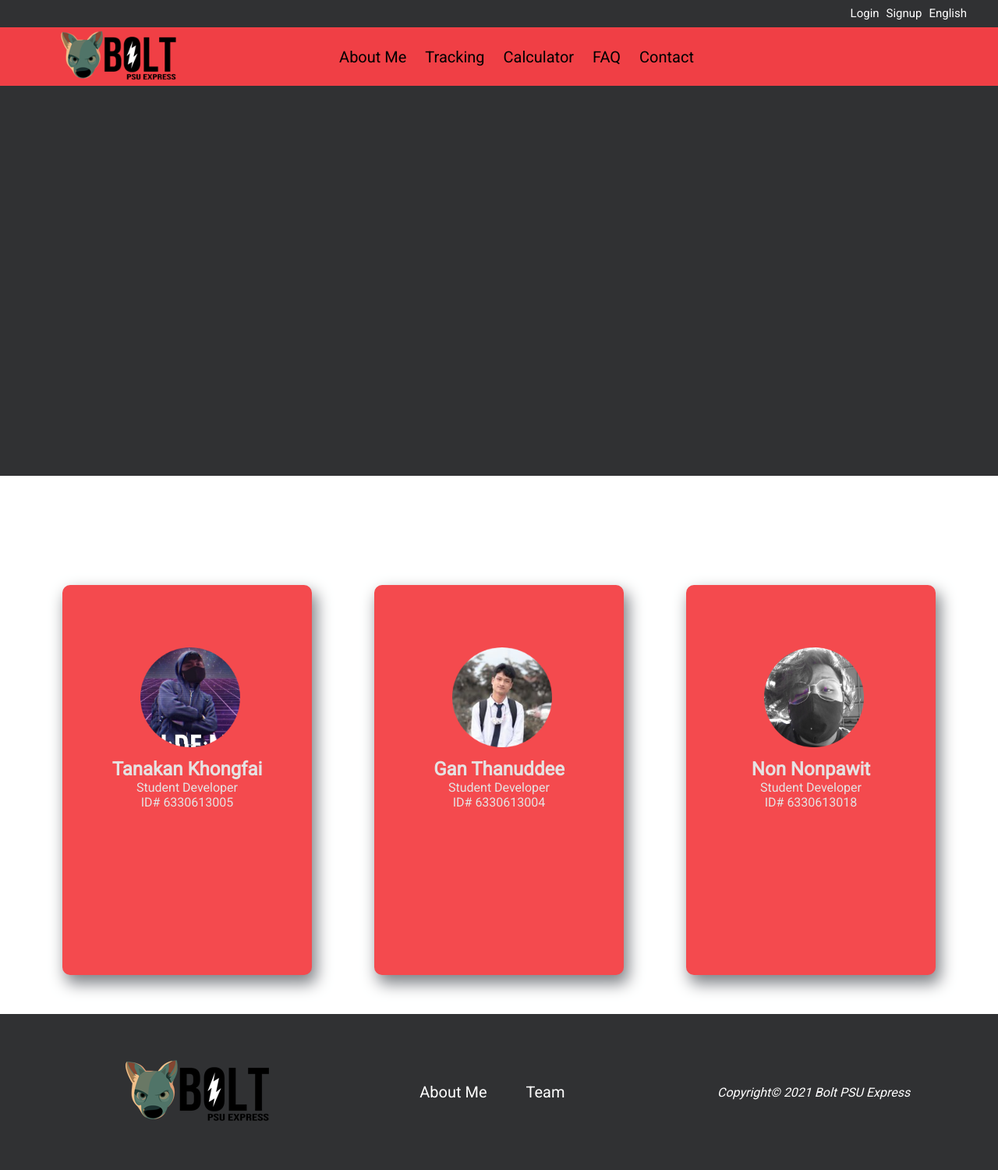
After one commit to BTanakan/newgit, a PHP site: page /aboutme.html in a window 1280 px wide. The commit adds this page. Shown: the whole page at 78% size. Run offline with PHP 8.4, Linux system fonts and the light colour scheme; some libraries are stand-ins or nearby versions.

Commit message:
Make Aboume and add animation

```diff
--- /dev/null
+++ b/aboutme.css
@@ -0,0 +1,222 @@
+*{
+    margin: 0 ;
+    padding: 0;
+    box-sizing: border-box;
+    font-family: 'Roboto', sans-serif;
+}
+
+.container-web{
+    max-width: 1200px;
+    margin: 0 auto;
+    /* background-color: brown; */
+    background-color: #FFFFFF;
+}
+
+nav{
+    background-color: #303133;
+}
+
+.nav-bar-top{
+    background-color: #303133;
+}
+
+.nav-bar-top h1{
+    color: white;
+}
+
+.nav-bar-top{
+    height: 35px;
+    display: flex;
+    justify-content: flex-end;
+}
+
+ul.menu-top{
+    margin-top: 7px;
+}
+
+ul.menu-top li{
+    list-style: none;
+}
+
+ul.menu-top li a{
+    color: white;
+    text-decoration: none;
+    font-size: 15px;
+    font-weight: 400;
+    margin-left: 5px;
+}
+
+/* End nav-top */
+
+.nav-down{
+    background-color: #F03F45;
+    height: 75px;
+    box-shadow: 0px 10px #e9d62e;
+}
+
+.nav-down-down{
+    display: flex;
+    justify-content: center;
+    justify-content: space-between;
+    background-color: #F03F45;
+    height: 75px;
+    align-items: center;
+}
+
+
+ul.logo li{
+    list-style: none;
+}
+
+ul.nav-down-menu{
+    margin-right: 50px;
+}
+
+
+ul.nav-down-menu li{
+    list-style: none;
+    margin-right: 300px;
+}
+
+ul.nav-down-menu li a{
+    color: black;
+    text-decoration: none;
+    font-size: 20px;
+    margin-left: 20px;
+}
+
+/* End nav down */
+
+.header{
+    width: 100%;
+    height: 500px;
+    background-color: #303133;
+}
+
+.aboutme-box{
+    height: 500px;
+}
+
+.aboutme{
+    margin-top: 140px;
+    height: 500px;
+    background-color: #FFFFFF;
+    display: grid;
+    grid-template-columns: 33.3333333333% 33.3333333333% 33.3333333333%;
+
+}
+
+.aboutme p{
+    text-align: center;
+    color: rgb(229, 226, 226);
+}
+
+.aboutme-item-1 i {
+    font-size: 50px;
+}
+
+.aboutme-item-1{
+    width: 80%;
+    height: 500px;
+    background-color: #F44A4E;
+    margin: 0 auto;
+    box-shadow: 5px 10px 20px 1px #7e8186;
+    border-radius: 10px;
+}
+
+.aboutme-item-1 h2{
+    margin-top: 10px;
+    text-align: center;
+    color: rgb(229, 226, 226);
+}
+
+.aboutme-item-1 img{
+    margin-top: 80px;
+    margin-left: 100px;
+}
+
+.aboutme-item-2{
+    width: 80%;
+    height: 500px;
+    background-color: #F44A4E;
+    margin: 0 auto;
+    box-shadow: 5px 10px 20px 1px #7e8186;
+    border-radius: 10px;
+}
+
+.aboutme-item-2 h2{
+    margin-top: 10px;
+    text-align: center;
+    color: rgb(229, 226, 226);
+}
+
+.aboutme-item-2 img{
+    margin-top: 80px;
+    margin-left: 100px;
+}
+
+.aboutme-item-3{
+    width: 80%;
+    height: 500px;
+    background-color: #F44A4E;
+    margin: 0 auto;
+    box-shadow: 5px 10px 20px 1px #7e8186;
+    border-radius: 10px;
+}
+
+.aboutme-item-3 h2{
+    margin-top: 10px;
+    text-align: center;
+    color: rgb(229, 226, 226);
+}
+
+.aboutme-item-3 img{
+    margin-top: 80px;
+    margin-left: 100px;
+}
+
+footer{
+    margin-top: 50px;
+    height: 200px;
+    background-color: #303133;
+}
+
+.footer-bar{
+    display: flex;
+    background-color: #303133;
+    align-items: center;
+    height: 200px;
+    justify-content: space-around;
+}
+
+.footer-bar li{
+    list-style: none;
+}
+
+ul.footer li{
+    list-style: none;
+    display: flex;
+}
+
+ul.footer li a {
+    color: white;
+    text-decoration: none;
+    margin-right: 50px;
+    font-size: 20px;
+}
+
+.footer-bar cite{
+    color: white;
+}
+
+.aboutme{
+    position: relative;
+  animation-name: aboutme;
+  animation-duration: 2s;
+  animation-fill-mode:forwards;
+}
+
+@keyframes aboutme {
+    from {right: 300px;}
+    to {right: 0px;}
+  }
--- /dev/null
+++ b/aboutme.html
@@ -0,0 +1,117 @@
+<!DOCTYPE html>
+<html lang="en">
+<head>
+    <meta charset="UTF-8">
+    <meta http-equiv="X-UA-Compatible" content="IE=edge">
+    <meta name="viewport" content="width=device-width, initial-scale=1.0">
+    <link rel="preconnect" href="https://fonts.gstatic.com">
+    <link rel="preconnect" href="https://fonts.gstatic.com">
+<link href="https://fonts.googleapis.com/css2?family=Roboto:wght@300;400&display=swap" rel="stylesheet">
+<link rel="stylesheet" href="path/to/font-awesome/css/font-awesome.min.css">
+    <link rel="stylesheet" href="https://cdnjs.cloudflare.com/ajax/libs/font-awesome/5.15.2/css/all.min.css" integrity="sha512-HK5fgLBL+xu6dm/Ii3z4xhlSUyZgTT9tuc/hSrtw6uzJOvgRr2a9jyxxT1ely+B+xFAmJKVSTbpM/CuL7qxO8w==" crossorigin="anonymous" />
+    <link rel="stylesheet" href="aboutme.css">
+    <link rel="shortcut icon" href="photo/ico.ico" type="image/x-icon">
+    <title>Aboutme</title>
+</head>
+<body>
+    <nav>
+        <div class="container-web">
+            <div class="nav-bar-top">
+                <ul class="menu-top">
+                    <li>
+                        <a href="">Login</a>
+                        <a href="">Signup</a>
+                        <a href="">English</a>
+                    </li>
+                </ul>
+            </div>
+        </div>
+    </nav>
+    <!-- End nav-top -->
+    <div class="nav-down">
+        <div class="container-web">
+            <div class="nav-down-down">
+                <ul class="logo">
+                    <li>
+                        <a href="index.html"><img src="photo/logo.png "alt="" width="80%"></a>
+                    </li>
+                </ul>
+                <ul class="nav-down-menu">
+                    <li>
+                        <a href="aboutme.html">About Me</a>
+                        <a href="tracking.html">Tracking</a>
+                        <a href="calculator.html">Calculator</a>
+                        <a href="FAQ.html">FAQ</a>
+                        <a href="contact.html">Contact</a>
+                    </li>
+                </ul>
+            </div>
+        </div>
+    </div>
+    <!-- End nav-down -->
+
+    <div class="header">
+        <div class="container-web">
+            <div class="pic-header">
+
+            </div>
+        </div>
+    </div>
+    <!-- End header -->
+
+   <div class="aboutme-box">
+       <div class="container-web">
+           <div class="aboutme">
+
+               <div class="aboutme-item-1">
+                <a href="https://www.facebook.com/profile.php?id=100009625571692"><img src="/photo/bank.png" alt="" width="40%"></a>
+                <br>
+                <h2> Tanakan Khongfai</h2>
+                <p>Student Developer</p>
+                <p>ID# 6330613005</p>
+               </div>
+
+               <div class="aboutme-item-2">
+                <a href="https://www.facebook.com/G.SaGitTaRius"><img src="/photo/gan.png" alt="" width="40%"></a>
+                <br>
+               <h2>Gan Thanuddee</h2>
+               <p>Student Developer</p>
+               <p>ID# 6330613004</p>
+
+            </div>
+
+            <div class="aboutme-item-3">
+                <a href="https://www.facebook.com/non.nonpravit"><img src="/photo/non.png" alt="" width="40%"></a>
+                <br>
+                <h2>Non Nonpawit</h2>
+                <p>Student Developer</p>
+                <p>ID# 6330613018</p>
+            </div>
+           </div>
+           <!-- aboutme -->
+       </div>
+   </div>
+
+   <footer>
+    <div class="container-web">
+        <div class="footer-bar">
+            <ul class="footer-logo">
+                <li>
+                    <img src="photo/logo.png" alt="" width="100%">
+                </li>
+            </ul>
+
+            <ul class="footer">
+                <li>
+                    <a href="#">About Me</a>
+                    <a href="#">Team</a>
+                </li>
+            </ul>
+            <cite> Copyright&#169; 2021 Bolt PSU Express </cite>
+        </div>
+    </div>
+</footer>
+<!-- End footer -->
+
+</body>
+</html>
--- a/calculator.html
+++ b/calculator.html
@@ -12,6 +12,7 @@
         <script defer src="https://use.fontawesome.com/releases/v5.0.7/js/all.js"></script>
         <script src="https://ajax.googleapis.com/ajax/libs/jquery/3.4.1/jquery.min.js"></script>
         <link href="https://fonts.googleapis.com/css2?family=Roboto:wght@300;400&display=swap" rel="stylesheet">
+        <link rel="shortcut icon" href="photo/ico.ico" type="image/x-icon">
     <title>Calculator</title>
 </head>
 <body>
@@ -40,7 +41,7 @@
                 </ul>
                 <ul class="nav-down-menu">
                     <li>
-                        <a href="index.html">About Me</a>
+                        <a href="aboutme.html">About Me</a>
                         <a href="tracking.html">Tracking</a>
                         <a href="calculator.html">Calculator</a>
                         <a href="FAQ.html">FAQ</a>
--- a/index.html
+++ b/index.html
@@ -10,7 +10,8 @@
 <link rel="stylesheet" href="path/to/font-awesome/css/font-awesome.min.css">
     <link rel="stylesheet" href="https://cdnjs.cloudflare.com/ajax/libs/font-awesome/5.15.2/css/all.min.css" integrity="sha512-HK5fgLBL+xu6dm/Ii3z4xhlSUyZgTT9tuc/hSrtw6uzJOvgRr2a9jyxxT1ely+B+xFAmJKVSTbpM/CuL7qxO8w==" crossorigin="anonymous" />
     <link rel="stylesheet" href="index.css">
-    <title>Document</title>
+    <link rel="shortcut icon" href="photo/ico.ico" type="image/x-icon">
+    <title>Bolt Psu Express</title>
 </head>
 <body>
     <nav>
@@ -37,7 +38,7 @@
                 </ul>
                 <ul class="nav-down-menu">
                     <li>
-                        <a href="index.html">About Me</a>
+                        <a href="aboutme.html">About Me</a>
                         <a href="tracking.html">Tracking</a>
                         <a href="calculator.html">Calculator</a>
                         <a href="FAQ.html">FAQ</a>
```
Also changed, not shown: index.css (+24 -0 lines), photo/bank.png (added), photo/gan.png (added), photo/ico.ico (added), photo/non.png (added).
